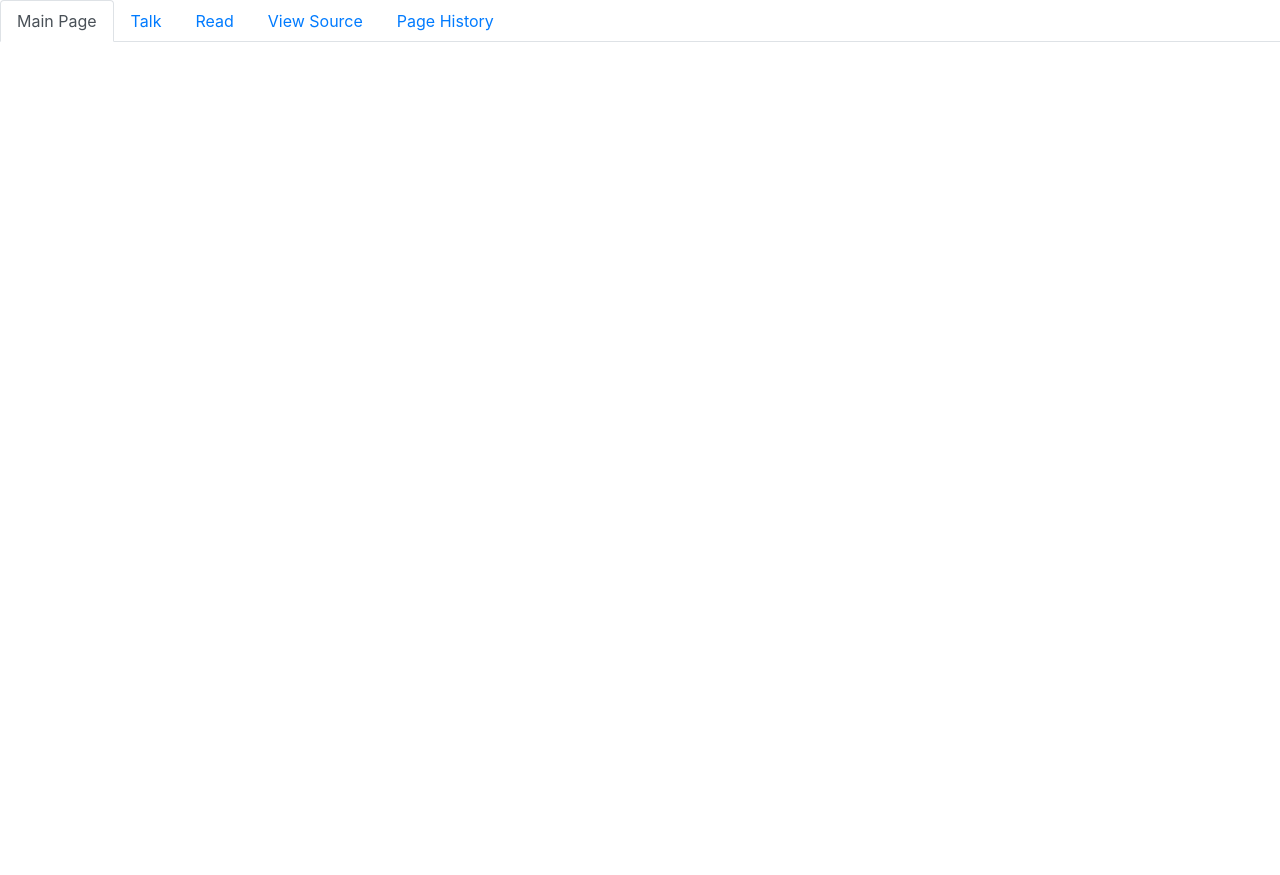
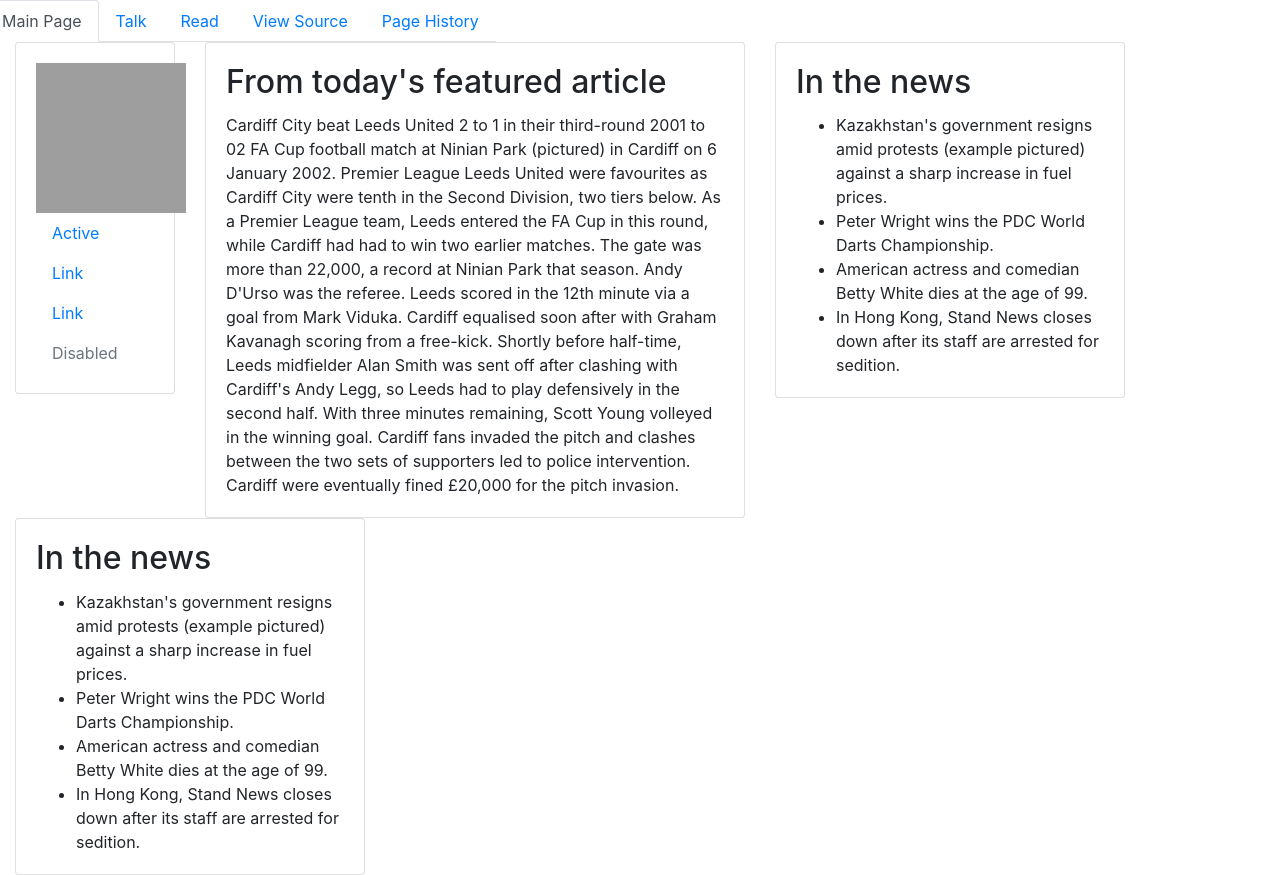
Before and after one commit to ryan-spencer1220/wikipedia-clone, a plain HTML site: page index.html in a window 1280 px wide. Before the commit the page ends 800 px from the top, so only its background shows below. Drawn offline with Linux system fonts and the light colour scheme; grey boxes are pictures that could not be loaded.

Commit message:
Add content and nav bar

```diff
--- a/index.html
+++ b/index.html
@@ -7,8 +7,10 @@
         <meta name="description" content="">
         <meta name="viewport" content="width=device-width, initial-scale=1">
         <link rel="stylesheet" href="bootstrap.css">
+        <link rel="stylesheet" href="styles.css">
     </head>
     <body>
+        <div class="row">
         <ul class="nav nav-tabs">
             <li class="nav-item">
               <a class="nav-link active" aria-current="page" href="#">Main Page</a>
@@ -26,5 +28,69 @@
         <li class="nav-item">
           <a class="nav-link" href="#">Page History</a>
         </li>
+    </div>
+        <div class="container">
+            <div class="row">
+                <div class="col-md-2">
+                    <div class="card">
+                        <div class="card-body">
+                            <img src="https://upload.wikimedia.org/wikipedia/commons/thumb/1/1e/Wikipedia-logo-v2-es.svg/1200px-Wikipedia-logo-v2-es.svg.png" width="150" height="150">
+                            <ul class="nav flex-column">
+                                <li class="nav-item">
+                                  <a class="nav-link active" href="#">Active</a>
+                                </li>
+                                <li class="nav-item">
+                                  <a class="nav-link" href="#">Link</a>
+                                </li>
+                                <li class="nav-item">
+                                  <a class="nav-link" href="#">Link</a>
+                                </li>
+                                <li class="nav-item">
+                                  <a class="nav-link disabled" href="#">Disabled</a>
+                                </li>
+                              </ul>
+                        </div>
+                    </div>
+                </div>
+                <div class="col-md-6">
+                    <div class="card">
+                        <div class="card-body">
+                            <h2 class="card-title">From today's featured article</h2>
+                            <p class = "card-text">Cardiff City beat Leeds United 2 to 1 in their third-round 2001 to 02 FA Cup football match at Ninian Park (pictured) in Cardiff on 6 January 2002. Premier League Leeds United were favourites as Cardiff City were tenth in the Second Division, two tiers below. As a Premier League team, Leeds entered the FA Cup in this round, while Cardiff had had to win two earlier matches. The gate was more than 22,000, a record at Ninian Park that season. Andy D'Urso was the referee. Leeds scored in the 12th minute via a goal from Mark Viduka. Cardiff equalised soon after with Graham Kavanagh scoring from a free-kick. Shortly before half-time, Leeds midfielder Alan Smith was sent off after clashing with Cardiff's Andy Legg, so Leeds had to play defensively in the second half. With three minutes remaining, Scott Young volleyed in the winning goal. Cardiff fans invaded the pitch and clashes between the two sets of supporters led to police intervention. Cardiff were eventually fined £20,000 for the pitch invasion.</p>
+                        </div>
+                    </div>
+                </div>
+                <div class="col-md-4">
+                    <div class="card">
+                        <div class="card-body">
+                            <h2 class="card-title">In the news</h2>
+                            <ul class = "card-text">
+                                <li>Kazakhstan's government resigns amid protests (example pictured) against a sharp increase in fuel prices.</li>
+                                <li>Peter Wright wins the PDC World Darts Championship.</li>
+                                <li>American actress and comedian Betty White dies at the age of 99.</li>
+                                <li>In Hong Kong, Stand News closes down after its staff are arrested for sedition.</li>
+                            </ul>
+                        </div>
+                    </div>
+                </div>
+            </div>
+            <div class = "row">
+                <div class="today-picture">
+                    <div class="col-md-4">
+                        <div class="card">
+                            <div class="card-body">
+                                <h2 class="card-title">In the news</h2>
+                                <ul class = "card-text">
+                                    <li>Kazakhstan's government resigns amid protests (example pictured) against a sharp increase in fuel prices.</li>
+                                    <li>Peter Wright wins the PDC World Darts Championship.</li>
+                                    <li>American actress and comedian Betty White dies at the age of 99.</li>
+                                    <li>In Hong Kong, Stand News closes down after its staff are arrested for sedition.</li>
+                                </ul>
+                            </div>
+                        </div>
+                    </div>
+                </div>
+            </div>
+        </div>
     </body>
 </html>
--- a/styles.css
+++ b/styles.css
@@ -0,0 +1,11 @@
+li {
+  float: right;
+}
+
+.container {
+  float: left;
+}
+
+/* .today-picture {
+  float: right;
+} */
```
